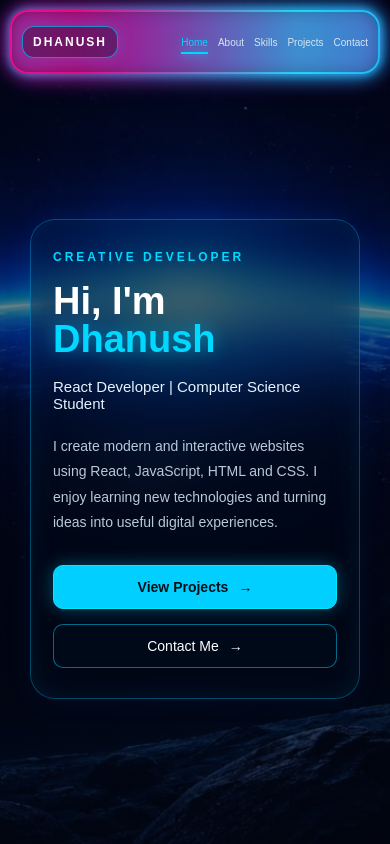
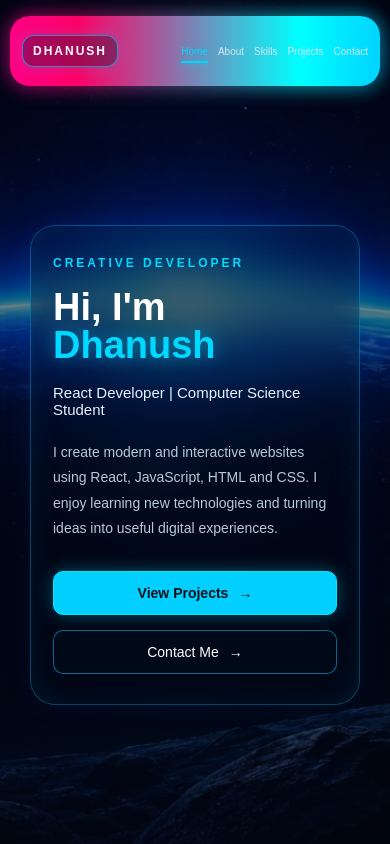
Before and after one commit to dhanushkptcs2024-crypto/my-portfolio, a React app: page / in a window 390 px wide. Built offline with nearby package versions, Linux system fonts and the light colour scheme; the HTML template or start-up script is replaced by a standard one.

Commit message:
Update App.css

```diff
--- a/src/App.css
+++ b/src/App.css
@@ -17,9 +17,7 @@ body,
 
 body {
   font-family: Arial, Helvetica, sans-serif;
-
   background: #010308;
-
   color: white;
 
   overflow-x: hidden;
@@ -44,9 +42,7 @@ textarea {
 
 .page {
   width: 100%;
-
   min-height: 100vh;
-
   height: auto;
 
   background:
@@ -57,13 +53,10 @@ textarea {
     url("/background.jpg");
 
   background-size: cover;
-
   background-position: center;
-
   background-repeat: no-repeat;
 
   display: flex;
-
   flex-direction: column;
 
   position: relative;
@@ -80,7 +73,6 @@ textarea {
   border: 1px solid rgba(0, 196, 255, 0.35);
 
   backdrop-filter: blur(20px);
-
   -webkit-backdrop-filter: blur(20px);
 
   box-shadow:
@@ -95,7 +87,6 @@ textarea {
 
 .navbar {
   width: calc(100% - 70px);
-
   max-width: 1250px;
 
   min-height: 70px;
@@ -105,9 +96,7 @@ textarea {
   border-radius: 18px;
 
   display: flex;
-
   align-items: center;
-
   justify-content: space-between;
 
   padding: 0 25px;
@@ -115,7 +104,6 @@ textarea {
   flex-shrink: 0;
 
   position: relative;
-
   z-index: 10;
 
   animation: navAnimation 0.7s ease;
@@ -130,61 +118,53 @@ textarea {
   width: 100%;
 
   display: flex;
-
   align-items: center;
-
   justify-content: space-between;
 
   position: relative;
-
   z-index: 5;
 }
 
 
 /* ========================================
-   HOME NAVBAR GLOW
+   HOME NAVBAR
+   BORDER ONLY GLOWS
 ======================================== */
 
+.home-navbar {
   /*
-   This animation is ONLY used on Home page.
+    Keep the inside DARK GLASS.
+    No colorful background here.
   */
 
-.home-navbar {
+  background: rgba(3, 13, 28, 0.25);
+
+  /*
+    Transparent border so the
+    animated border can appear.
+  */
+
   border: 2px solid transparent;
 
-  background:
-    linear-gradient(
-      rgba(3, 13, 28, 0.65),
-      rgba(3, 13, 28, 0.65)
-    ) padding-box,
+  /*
+    Keep glass effect.
+  */
 
-    linear-gradient(
-      90deg,
-      #00ffff,
-      #0088ff,
-      #6600ff,
-      #ff00cc,
-      #ff0066,
-      #00ffff
-    ) border-box;
+  backdrop-filter: blur(20px);
+  -webkit-backdrop-filter: blur(20px);
 
-  background-size:
-    100% 100%,
-    300% 100%;
-
-  animation:
-    navAnimation 0.7s ease,
-    glowingBorder 4s linear infinite;
+  /*
+    Keep normal dark glass shadow.
+  */
 
   box-shadow:
-    0 0 8px rgba(0, 255, 255, 0.7),
-    0 0 18px rgba(0, 140, 255, 0.5),
-    0 0 30px rgba(180, 0, 255, 0.4);
+    0 0 30px rgba(0, 120, 255, 0.08),
+    inset 0 0 25px rgba(0, 170, 255, 0.03);
 }
 
 
 /* ========================================
-   OUTER GLOW
+   COLORFUL MOVING BORDER
 ======================================== */
 
 .home-navbar::before {
@@ -192,13 +172,21 @@ textarea {
 
   position: absolute;
 
-  inset: -5px;
+  /*
+    Border thickness
+  */
 
-  border-radius: 23px;
+  inset: -2px;
 
-  background:
-    linear-gradient(
+  border-radius: 20px;
+
+  /*
+    ONLY THIS LAYER HAS COLORS
+  */
+
+  background: linear-gradient(
     90deg,
+
     #00ffff,
     #0088ff,
     #6600ff,
@@ -209,11 +197,16 @@ textarea {
 
   background-size: 300% 100%;
 
-  animation: glowingBorder 4s linear infinite;
+  /*
+    Moving animation
+  */
 
-  filter: blur(14px);
+  animation:
+    glowingBorder 4s linear infinite;
 
-  opacity: 0.7;
+  /*
+    Put glow behind navbar.
+  */
 
   z-index: -1;
 
@@ -222,7 +215,7 @@ textarea {
 
 
 /* ========================================
-   SECOND GLOW LAYER
+   SOFT OUTER GLOW
 ======================================== */
 
 .home-navbar::after {
@@ -230,29 +223,35 @@ textarea {
 
   position: absolute;
 
-  inset: -2px;
+  inset: -6px;
 
-  border-radius: 20px;
+  border-radius: 24px;
 
-  background:
-    linear-gradient(
+  background: linear-gradient(
     90deg,
-      transparent,
-      rgba(0, 255, 255, 0.35),
-      rgba(150, 0, 255, 0.35),
-      rgba(255, 0, 200, 0.35),
-      transparent
+
+    #00ffff,
+    #0088ff,
+    #6600ff,
+    #ff00cc,
+    #ff0066,
+    #00ffff
   );
 
   background-size: 300% 100%;
 
-  animation: glowingBorder 2.5s linear infinite;
+  animation:
+    glowingBorder 4s linear infinite;
 
-  filter: blur(5px);
+  /*
+    Blur makes it look like neon.
+  */
 
-  opacity: 0.8;
+  filter: blur(12px);
 
-  z-index: -1;
+  opacity: 0.6;
+
+  z-index: -2;
 
   pointer-events: none;
 }
@@ -326,7 +325,7 @@ textarea {
 
 
 /* ========================================
-   NAVIGATION
+   NAVIGATION LINKS
 ======================================== */
 
 .nav-links {
@@ -364,7 +363,6 @@ textarea {
   position: absolute;
 
   left: 0;
-
   right: 0;
 
   bottom: -9px;
@@ -1074,13 +1072,11 @@ h1 span {
 
   from {
     opacity: 0;
-
     transform: translateY(-20px);
   }
 
   to {
     opacity: 1;
-
     transform: translateY(0);
   }
 }
@@ -1089,18 +1085,12 @@ h1 span {
 
   from {
     opacity: 0;
-
-    transform:
-      translateY(25px)
-      scale(0.98);
+    transform: translateY(25px) scale(0.98);
   }
 
   to {
     opacity: 1;
-
-    transform:
-      translateY(0)
-      scale(1);
+    transform: translateY(0) scale(1);
   }
 }
 
@@ -1108,13 +1098,11 @@ h1 span {
 
   from {
     opacity: 0;
-
     transform: translateY(20px);
   }
 
   to {
     opacity: 1;
-
     transform: translateY(0);
   }
 }
@@ -1130,10 +1118,6 @@ h1 span {
     width: calc(100% - 30px);
 
     padding: 0 15px;
-  }
-
-  .navbar-content {
-    width: 100%;
   }
 
   .nav-links {
@@ -1224,17 +1208,11 @@ h1 span {
   }
 
   .navbar {
+    height: 60px;
+
     width: calc(100% - 20px);
 
-    min-height: 60px;
-
-    margin-top: 10px;
-
     padding: 0 10px;
-  }
-
-  .navbar-content {
-    min-height: 60px;
   }
 
   .nav-links {
@@ -1257,20 +1235,21 @@ h1 span {
     letter-spacing: 2px;
   }
 
-  /* Keep mobile glow visible */
+  /*
+    Mobile glow stays visible,
+    but the inside remains dark.
+  */
 
   .home-navbar::before {
-    inset: -4px;
-
-    filter: blur(10px);
-
-    opacity: 0.65;
+    inset: -2px;
   }
 
   .home-navbar::after {
-    inset: -2px;
+    inset: -5px;
 
-    filter: blur(4px);
+    filter: blur(9px);
+
+    opacity: 0.55;
   }
 
   .hero {
```
Lines whose indentation alone changed are shown as unchanged.
